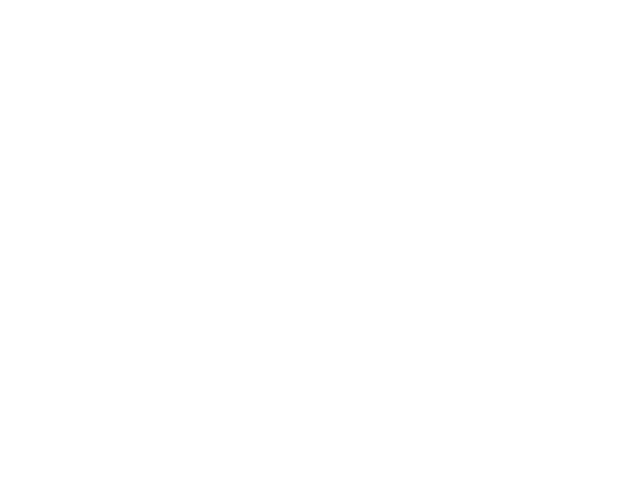
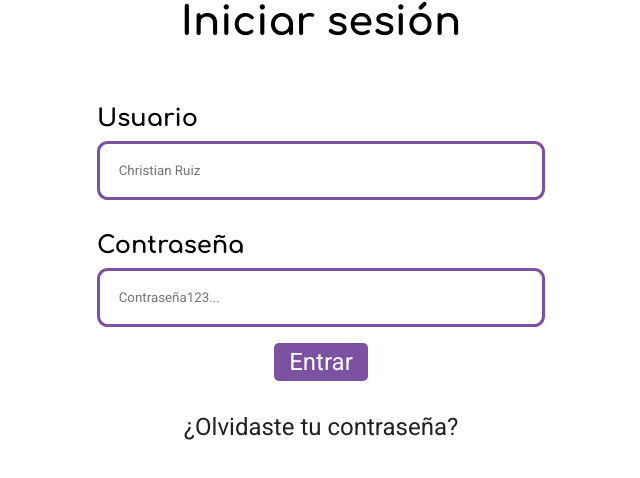
Before and after one commit to Jhuset2003/VasedWeb, a React (Vite) app: page / in a window 1280 px wide. Shown: the top 478 px of the page, without its empty margins (319-959 px from the left). Built offline with nearby package versions, Linux system fonts and the light colour scheme.

Commit message:
login done

```diff
--- a/src/components/Forms/FormLogin.jsx
+++ b/src/components/Forms/FormLogin.jsx
@@ -1,7 +1,7 @@
 import React from 'react'
-import '../../styles/Inputs.css';
-import './FormLogin.css';
-import '../../styles/Buttons_module.css';
+import inputCss from '../../styles/Inputs.module.css';
+import formCss from './styles/FormLogin.module.css';
+import btn from '../../styles/Buttons.module.css';
 import { Formik } from 'formik';
 
 const FormLogin = () => {
@@ -31,41 +31,41 @@ const FormLogin = () => {
       console.log("formulario enviado")
     }}>
       {( {values, handleSubmit, errors, touched, handleChange, handleBlur} ) => (
-        <div className="form-container">
-            <h1 className="form-title">Iniciar sesión</h1>
-                <form action="" className="form" onSubmit={handleSubmit}>
-                    <div className="form-item">
-                        <label htmlFor="user" className="form-subtitle">Usuario</label>
+        <div className={formCss.formContainer}>
+            <h1 className={formCss.formTitle}>Iniciar sesión</h1>
+                <form action="" className={formCss.form} onSubmit={handleSubmit}>
+                    <div className={formCss.formItem}>
+                        <label htmlFor="user" className={formCss.formSubtitle}>Usuario</label>
                         <input
                         type="text"
                         id="user"
                         name="user"
                         placeholder="Christian Ruiz"
                         value={values.user}
-                        className="purple-input"
+                        className={inputCss.purpleInput}
                         onChange={handleChange}
                         onBlur={handleBlur}/>
-                        {touched.user && errors.user && <div className="errors">{errors.user}</div>}
+                        {touched.user && errors.user && <div className={formCss.errors}>{errors.user}</div>}
                     </div>
 
-                    <div className="form-item">
-                        <label htmlFor="password" className="form-subtitle">Contraseña</label>
+                    <div className={formCss.formItem}>
+                        <label htmlFor="password" className={formCss.formSubtitle}>Contraseña</label>
                         <input
                         type="password"
                         id="password"
                         name="password"
                         placeholder="Contraseña123..."
                         value={values.password}
-                        className="purple-input"
+                        className={inputCss.purpleInput}
                         onChange={handleChange}
                         onBlur={handleBlur}/>
-                        {touched.password && errors.password && <div className="errors">{errors.password}</div>}
+                        {touched.password && errors.password && <div className={formCss.errors}>{errors.password}</div>}
                     </div>
                     <button
                     type="submit"
-                    className='BtnPurple'>Entrar</button>
+                    className={btn.BtnPurple}>Entrar</button>
                 </form>
-                <a href="#" className="form-recover">¿Olvidaste tu contraseña?</a>
+                <a href="#" className={formCss.formRecover}>¿Olvidaste tu contraseña?</a>
         </div>
       )}
     </Formik>
--- a/src/components/Forms/FormLogin.css
+++ b/src/components/Forms/styles/FormLogin.module.css
@@ -1,6 +1,6 @@
-@import '../../styles/Vars.css';
+@import '../../../styles/Vars.css';
 
-.form-container{
+.formContainer{
     display: grid;
     justify-items: center;
 }
@@ -10,22 +10,22 @@
     justify-items: center;
 }
 
-.form-item{
+.formItem{
     display: grid;
     margin:1em 0 1em 0;
     gap: 0.6em;
 }
 
-.form-title{
+.formTitle{
     font-family: var(--title);
     font-weight: 700;
 }
-.form-subtitle{
+.formSubtitle{
     font-family: var(--title);
     font-weight: 700;
 }
 
-.form-recover{
+.formRecover{
     font-family: var(--text);
     font-weight: 300;
     text-decoration: none;
@@ -33,20 +33,20 @@
 }
 
 .errors{
-    color: #ff0000;
-    font-family: var(--text);
+    color: #ED1C91;
+    font-family: var(--title);
 }
 
 @media (min-width: 992px) {
-    .form-title{
+    .formTitle{
         font-size: 2.5rem;
         font-weight: 700;
         margin-bottom: 2.8rem;
     }
-    .form-subtitle{
+    .formSubtitle{
         font-size: 1.5rem;
     }
-    .form-recover{
+    .formRecover{
         font-size: 1.5rem;
         margin-top: 2rem;
     }
@@ -54,10 +54,10 @@
 
 @media (min-width: 1400px) {
 
-    .form-subtitle{
+    .formSubtitle{
         font-size: 1.7rem;
     }
-    .form-recover{
+    .formRecover{
         font-size: 1.5rem;
         margin-top: 2rem;
     }
--- a/src/components/TestComponent.jsx
+++ b/src/components/TestComponent.jsx
@@ -1,9 +1,11 @@
 import React from 'react';
+import FormLogin from './Forms/FormLogin';
 
 const TestComponent = () => {
 
   return (
     <div>
+      <FormLogin/>
     </div>
   )
 }
--- a/src/styles/Inputs.css
+++ b/src/styles/Inputs.module.css
@@ -14,7 +14,7 @@
     --text:'Roboto', sans-serif;
   }
 
-.blue-input{
+.blueInput{
     border: 3px solid var(--blue);
     border-radius: 0.8em;
     outline: none;
@@ -23,7 +23,7 @@
     font-family: var(--text);
 }
 
-.purple-input{
+.purpleInput{
     border: 3px solid var(--purple);
     border-radius: 0.8em;
     outline: none;
@@ -32,7 +32,7 @@
     font-family: var(--text);
 }
 
-.black-input{
+.blackInput{
     border: 3px solid var(--black);
     background-color: var(--white);
     border-radius: 0.8em;
@@ -44,34 +44,34 @@
 
 
 @media (min-width: 768px) {
-    .blue-input{
+    .blueInput{
         padding: 1.2em;
         width: 24rem;
     }
 
-    .purple-input{
+    .purpleInput{
         padding: 1.2em;
         width: 24rem;
     }
 
-    .black-input{
+    .blackInput{
         padding: 1.2em;
         width: 24rem;
     }
 }
 
 @media (min-width: 992px) {
-    .blue-input{
+    .blueInput{
         padding: 1.4em;
         width: 28rem;
     }
 
-    .purple-input{
+    .purpleInput{
         padding: 1.4em;
         width: 28rem;
     }
 
-    .black-input{
+    .blackInput{
         padding: 1.4em;
         width: 28rem;
     }
@@ -79,17 +79,17 @@
 }
 
 @media (min-width: 1400px) {
-    .blue-input{
+    .blueInput{
         padding: 1.4em;
         width: 28rem;
     }
 
-    .purple-input{
+    .purpleInput{
         padding: 1.4em;
         width: 28rem;
     }
 
-    .black-input{
+    .blackInput{
         padding: 1.4em;
         width: 28rem;
     }
```
Also changed, not shown: src/components/Forms/styles/Form-attendece.module.css (added), 1 other file (tests, documents, lock files or other folders).
